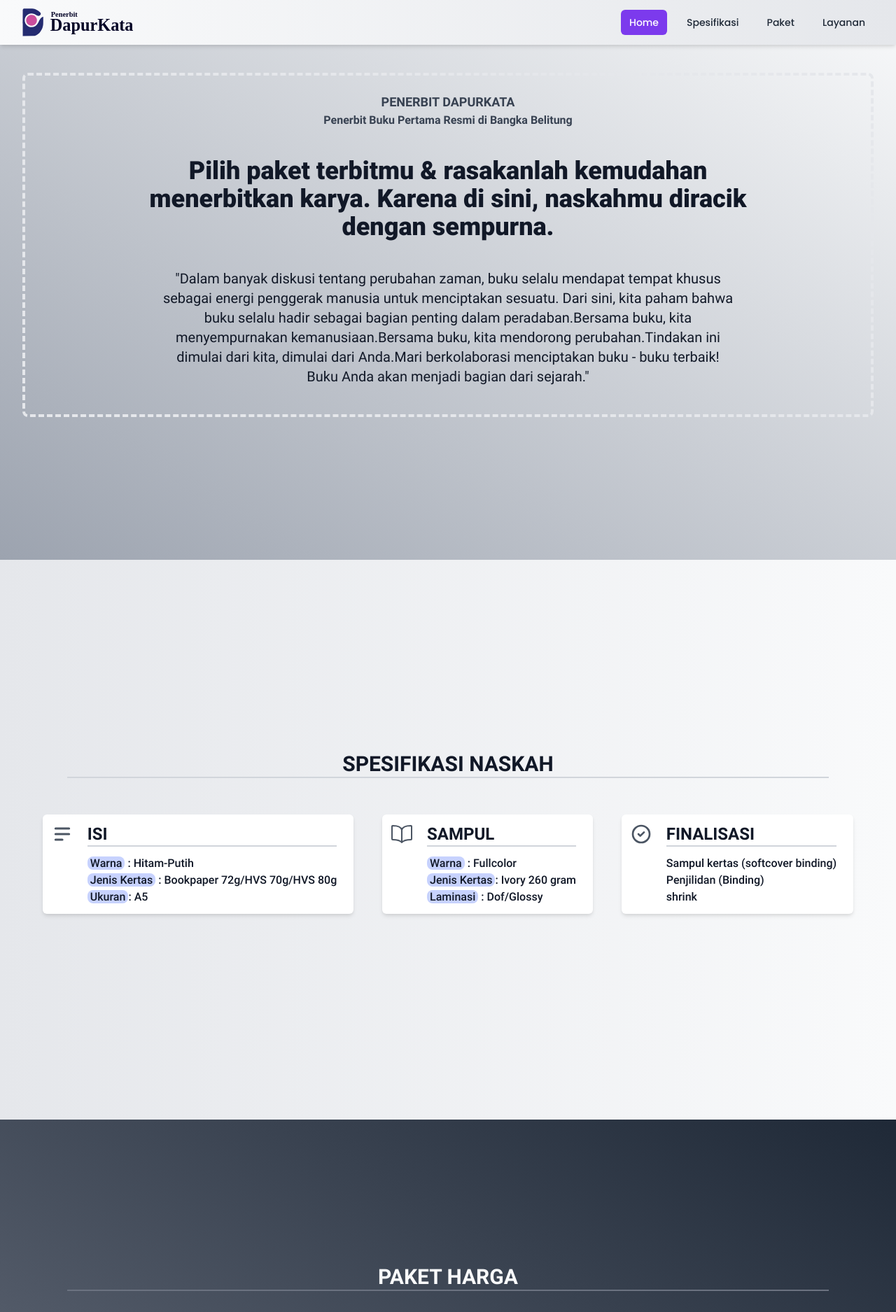
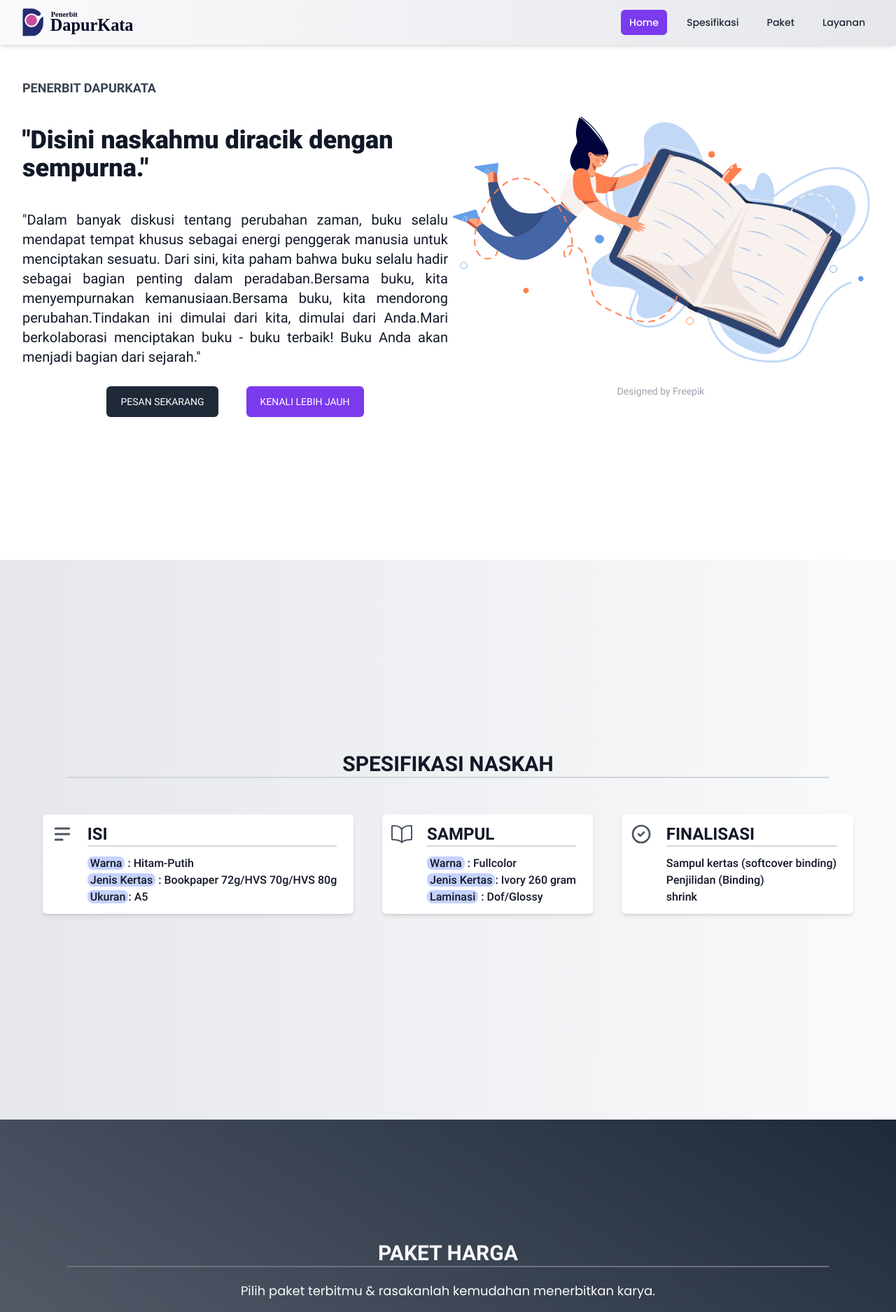
Before and after one commit to iamhkmid/penerbitdapurkata-app, a Next.js app: page / in a window 1280 px wide. Shown: the top 1875 px of the page at 70% size. Built offline with nearby package versions, Linux system fonts and the light colour scheme; a web font is replaced by a local one.

Commit message:
git init

```diff
--- /dev/null
+++ b/pages/_document.tsx
@@ -0,0 +1,20 @@
+import Document, { Html, Head, Main, NextScript } from 'next/document'
+
+export default class CustomDocument extends Document {
+    render() {
+        return (
+            <Html lang="id" className="font-poppins">
+                <meta charSet="UTF-8" />
+                <meta
+                    name="viewport"
+                    content="width=device-width, initial-scale=1.0"
+                />
+                <Head></Head>
+                <body className="bg-gray-1000">
+                    <Main />
+                </body>
+                <NextScript />
+            </Html>
+        )
+    }
+}
--- a/src/components/layouts/Section1.tsx
+++ b/src/components/layouts/Section1.tsx
@@ -15,22 +15,30 @@ const Section1 = forwardRef(() => {
 
 
     return (
-        <div className="bg-gradient-to-tr from-gray-400 to-gray-50 h-screen">
-            <div ref={sectionRef} className=" max-w-7xl mx-auto py-6 sm:px-6 lg:px-8 font-roboto pt-20">
+        <div className="bg-white min-h-screen">
+            <div ref={sectionRef} className=" max-w-7xl mx-auto py-6 sm:px-6 lg:px-8 font-roboto pt-16">
                 <div className="px-4 py-6 sm:px-0">
-                    <div className="border-4 border-dashed border-gray-200 rounded-lg pb-10 flex flex-col items-center ">
-                        <h1 className="font-bold text-base md:text-lg text-center px-5 md:px-40 mt-6 text-gray-700" >
-                            PENERBIT DAPURKATA
+                    <div className=" pb-10 flex md:flex-row flex-col items-center ">
+                        <div className="md:w-1/2">
+                            <h1 className="font-bold text-base md:text-lg  mt-6 text-gray-700" >
+                                PENERBIT DAPURKATA
                         </h1>
-                        <h1 className="font-bold text-sm md:text-base text-center px-5 md:px-40 text-gray-700" >
-                            Penerbit Buku Pertama Resmi di Bangka Belitung
+
+                            <h1 className="font-extrabold text-2xl md:text-4xl mt-5 md:mt-10 text-gray-900" >
+                                "Disini naskahmu diracik dengan sempurna."
                         </h1>
-                        <h1 className="font-extrabold text-2xl md:text-4xl text-center px-5 md:px-40 mt-5 md:mt-10 text-gray-900" >
-                            Pilih paket terbitmu & rasakanlah kemudahan menerbitkan karya. Karena di sini, naskahmu diracik dengan sempurna.
+                            <h1 className="font-normal text-base md:text-xl lg:text-xl  mt-5 md:mt-10 text-justify text-gray-900">
+                                "Dalam banyak diskusi tentang perubahan zaman, buku selalu mendapat tempat khusus sebagai energi penggerak manusia untuk menciptakan sesuatu. Dari sini, kita paham bahwa buku selalu hadir sebagai bagian penting dalam peradaban.Bersama buku, kita menyempurnakan kemanusiaan.Bersama buku, kita mendorong perubahan.Tindakan ini dimulai dari kita, dimulai dari Anda.Mari berkolaborasi menciptakan buku - buku terbaik! Buku Anda akan menjadi bagian dari sejarah."
                         </h1>
-                        <h1 className="font-normal text-base md:text-xl lg:text-xl text-center mt-5 md:mt-10 px-5 md:px-48 text-gray-900">
-                            "Dalam banyak diskusi tentang perubahan zaman, buku selalu mendapat tempat khusus sebagai energi penggerak manusia untuk menciptakan sesuatu. Dari sini, kita paham bahwa buku selalu hadir sebagai bagian penting dalam peradaban.Bersama buku, kita menyempurnakan kemanusiaan.Bersama buku, kita mendorong perubahan.Tindakan ini dimulai dari kita, dimulai dari Anda.Mari berkolaborasi menciptakan buku - buku terbaik! Buku Anda akan menjadi bagian dari sejarah."
-                        </h1>
+                            <div className="flex place-content-center my-7 font-roboto">
+                                <button className="bg-gray-800 mx-5 text-white text-sm md:text-sm px-3 md:px-5 py-2 md:py-3 font-normal rounded-md uppercase">Pesan Sekarang</button>
+                                <button className="bg-purple-600 mx-5 text-white text-sm md:text-sm px-3 md:px-5 py-2 md:py-3 font-normal rounded-md uppercase">Kenali Lebih Jauh</button>
+                            </div>
+                        </div>
+                        <div className="md:w-1/2 flex flex-col items-center ">
+                            <img className="max-h-full" src="/assets/banner.svg" alt="logo"></img>
+                            <a className="font-roboto text-sm text-gray-400 text-center" href="http://www.freepik.com">Designed by Freepik</a>
+                        </div>
                     </div>
                 </div>
             </div>
--- a/src/components/layouts/Section3.tsx
+++ b/src/components/layouts/Section3.tsx
@@ -4,6 +4,7 @@ import { NavContext } from "../../contexts/NavContextProvider"
 import { getSectionEl } from "./getSectionEl"
 
 const paketHarga = {
+    message: "Pilih paket terbitmu & rasakanlah kemudahan menerbitkan karya.",
     eks: [30, 50, 100, 125, 150, 200],
     hal: [80, 100, 120, 150, 200],
     data: [
@@ -38,8 +39,9 @@ const Section3 = forwardRef(() => {
     return (
         <div ref={sectionRef} className="py-14 bg-gradient-to-bl from-gray-800 to-gray-500 font-roboto text-gray-50 h-screen flex flex-col place-content-center">
             <div>
-                <h1 className="text-3xl font-bold uppercase text-center pt-3">Paket Harga</h1>
-                <hr className="border-t-2 border-gray-500 mx-24 pb-8"></hr>
+                <h1 className="text-3xl font-bold uppercase text-center ">Paket Harga</h1>
+                <hr className="border-t-2 border-gray-500 mx-24 pb-5"></hr>
+                <h1 className="text-lg text-center font-normal mb-10 font-poppins">Pilih paket terbitmu & rasakanlah kemudahan menerbitkan karya.</h1>
                 <div className="shadow-md md:overflow-hidden overflow-x-scroll sm:rounded-lg mx-2 md:mx-20 text-gray-900">
                     <table className="w-full divide-y divide-gray-200 text-center ">
                         <thead className="bg-gray-50  border border-gray-300">
```
Also changed, not shown: public/assets/banner.svg (added).
